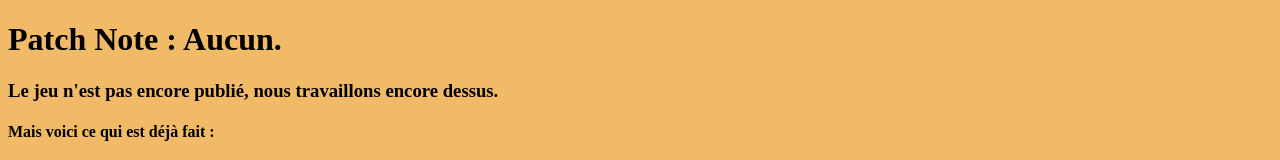
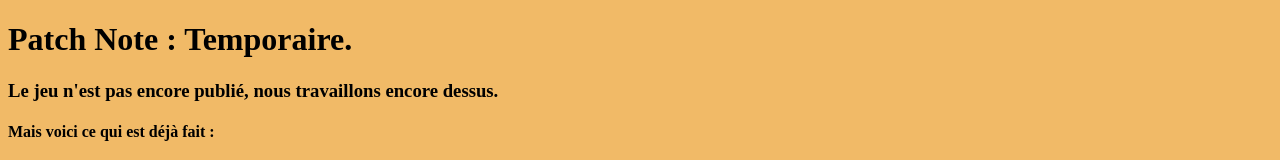
Before and after one commit to Yasunaii/Arpe_site, a plain HTML site: page PatchNote.html in a window 1280 px wide. Shown: the top 160 px of the page. Drawn offline with Linux system fonts and the light colour scheme; a web font is replaced by a local one.

Commit message:
Patch_note_MAJ_Temps

```diff
--- a/PatchNote.html
+++ b/PatchNote.html
@@ -16,7 +16,7 @@
 
          </head>
               <body>
-     <h1>Patch Note : Aucun.</h1>
+     <h1>Patch Note : Temporaire.</h1>
      <h3>Le jeu n'est pas encore publié, nous travaillons encore dessus.</h3>
      <h4>Mais voici ce qui est déjà fait :</h4>
     <ul class="Liste">
```
